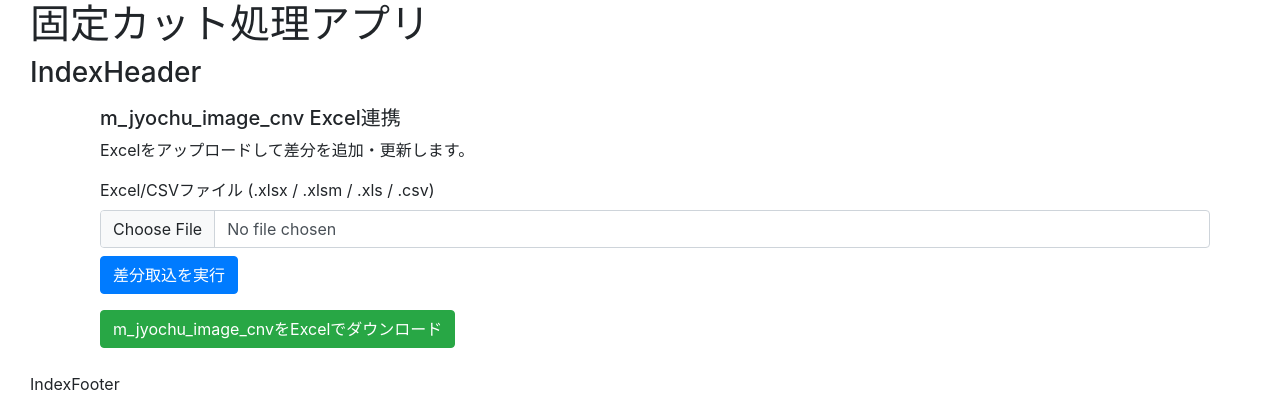
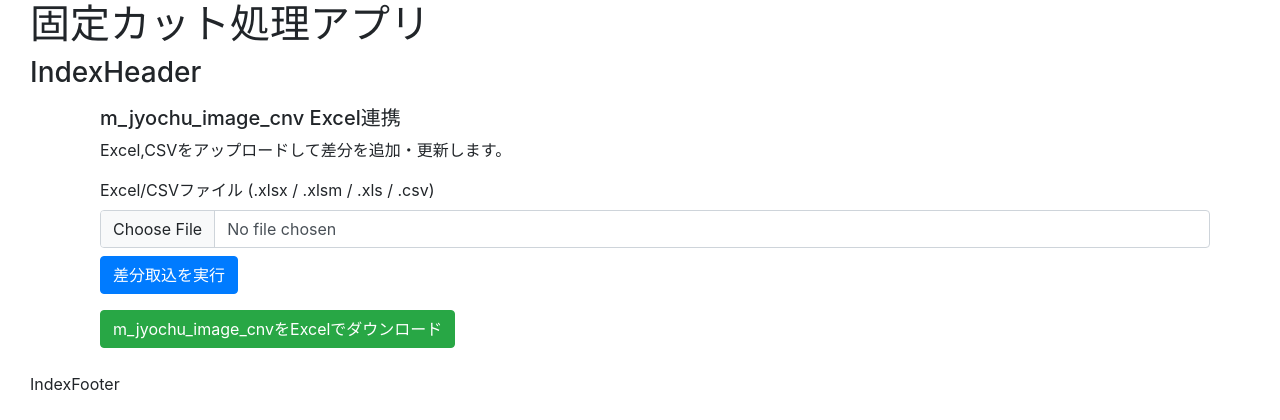
Before and after one commit to yutarotani/fixedcut, a Flask app: page / in a window 1280 px wide. Shown: the part 56-476 px from the top of the page. Run offline with Flask 3, Linux system fonts and the light colour scheme.

Commit message:
候補者データモデルを変更

```diff
--- a/fixedcut_app/models/senkyo_person.py
+++ b/fixedcut_app/models/senkyo_person.py
@@ -21,5 +21,7 @@ class SenkyoPerson(db.Model):
     CD_No = db.Column(db.String(5))  #配信CD
     fixedcutID = db.Column(db.String(20))  #固定カットID
     updateCount = db.Column(db.Integer) #更新回数
+    store_date = db.Column(db.DateTime)
+    operater = db.Column(db.String(20))
     created_at = db.Column(db.DateTime, nullable=False, default=datetime.now)  # 作成日時
     updated_at = db.Column(db.DateTime, nullable=False, default=datetime.now, onupdate=datetime.now)  # 更新日時
--- a/fixedcut_app/templates/index.html
+++ b/fixedcut_app/templates/index.html
@@ -11,7 +11,7 @@ index
 {% block content %}
 <div class="container mt-3">
 	<h5>m_jyochu_image_cnv Excel連携</h5>
-	<p>Excelをアップロードして差分を追加・更新します。</p>
+	<p>Excel,CSVをアップロードして差分を追加・更新します。</p>
 
 	<form action="{{ url_for('upload_m_jyochu_excel') }}" method="POST" enctype="multipart/form-data" class="mb-3">
 		<div class="mb-2">
```
